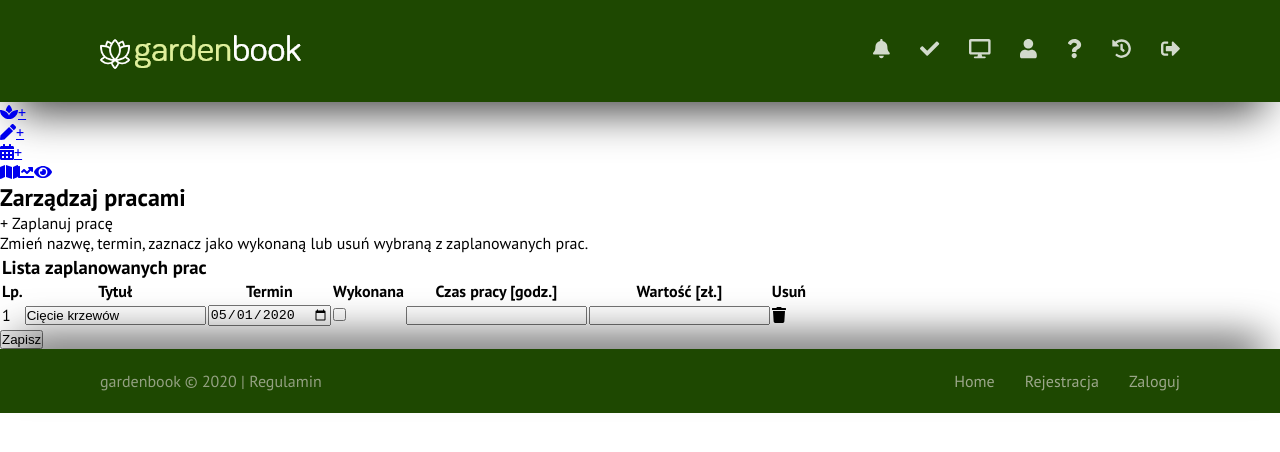
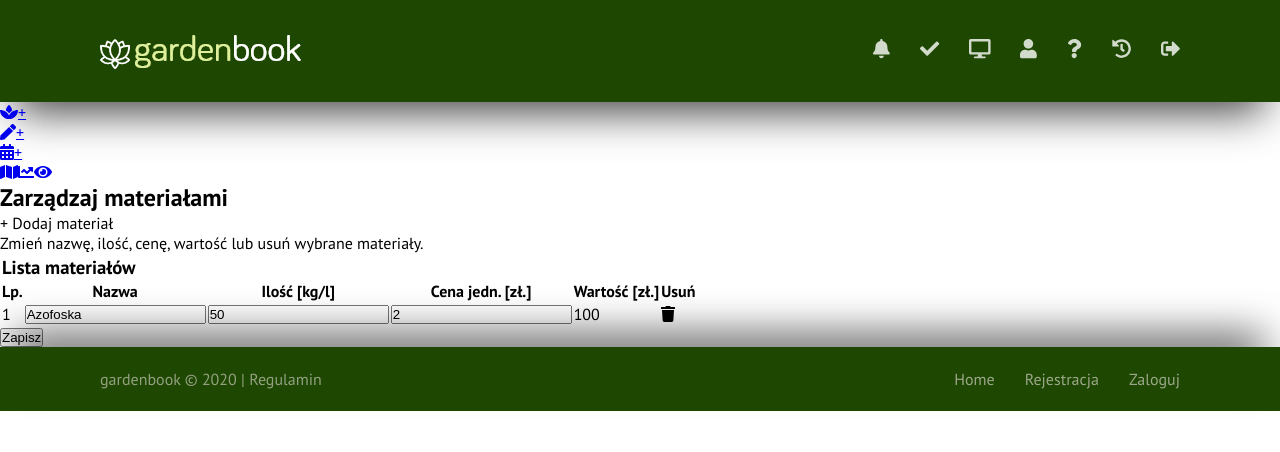
Before and after one commit to hajczek/gardenbook, a React (Create React App) app: page / in a window 1280 px wide. Shown: the top 452 px of the page. Built offline with nearby package versions, Linux system fonts and the light colour scheme.

Commit message:
Added needed statuses nad functions to ManageMaterialsCard component

```diff
--- a/src/components/ManageMaterials/ExistedMaterialsList.js
+++ b/src/components/ManageMaterials/ExistedMaterialsList.js
@@ -1,53 +1,102 @@
-import React from "react";
+import React, { useState } from "react";
 import { FontAwesomeIcon } from "@fortawesome/react-fontawesome";
 import { faTrash } from "@fortawesome/free-solid-svg-icons";
 
 const ExistedMaterialsList = () => {
+  const [materialName, setMaterialName] = useState("Azofoska");
+  const [materialQuant, setMaterialQuant] = useState(50);
+  const [materialPrice, setMaterialPrice] = useState(2);
+
+  /* Needed functionality:
+    1. onSubmit() - set data from form to database
+    2. materialValue() - Count material value with use quantity and price of material
+    3. deleteMaterial() - Delete all position from table and from database
+    4. material name, quant and price must be get from database to display in table
+  */
+
+  function onSubmit(e) {
+    console.log(materialName);
+    console.log(materialQuant);
+    console.log(materialPrice);
+
+    e.preventDefault();
+  }
+
+  // Count material value with use quantity and price of material
+  function materialValue() {
+    return materialQuant * materialPrice;
+  }
+
+  // Delete all position from table and from database
+  function deleteMaterial(e) {
+    console.log("Delete");
+    e.preventDefault();
+  }
+
   return (
-    <div class="content">
+    <div className="content">
+      <form onSubmit={onSubmit}>
         <table>
+          <tbody>
             <tr>
-          <td colspan="6">
+              <td colSpan="6">
                 <h3>Lista materiałów</h3>
               </td>
             </tr>
             <tr>
               <th>Lp.</th>
               <th>Nazwa</th>
-          <th>Ilość</th>
-          <th>Cena jedn. [zł]</th>
-          <th>Wartość [zł]</th>
+              <th>Ilość [kg/l]</th>
+              <th>Cena jedn. [zł.]</th>
+              <th>Wartość [zł.]</th>
               <th>Usuń</th>
             </tr>
             <tr>
               <td>1</td>
               <td>
-            <span className="edited-value" id="material-name">
-              Azofoska
+                <input
+                  type="string"
+                  id="material-name"
+                  name="material-name"
+                  value={materialName}
+                  onChange={(e) => setMaterialName(e.target.value)}
+                />
+              </td>
+              <td>
+                <input
+                  type="number"
+                  id="material-quant"
+                  name="material-quant"
+                  value={materialQuant}
+                  onChange={(e) => setMaterialQuant(e.target.value)}
+                />
+              </td>
+              <td>
+                <input
+                  type="number"
+                  id="material-price"
+                  name="material-price"
+                  value={materialPrice}
+                  onChange={(e) => setMaterialPrice(e.target.value)}
+                />
+              </td>
+              <td>
+                <span className="edited-value" id="material-value">
+                  {materialValue()}
                 </span>
               </td>
               <td>
-            <span className="edited-value" id="material-quantity">
-              50
-            </span>
-            kg
-          </td>
-          <td>
-            <span className="edited-value" id="material-price">
-              2,00
-            </span>
-          </td>
-          <td>
-            <span className="edited-value" id="material-value">
-              100
-            </span>
-          </td>
-          <td>
-            <FontAwesomeIcon id="delete-material" icon={faTrash} />
+                <FontAwesomeIcon
+                  id="delete-material"
+                  icon={faTrash}
+                  onClick={deleteMaterial}
+                />
               </td>
             </tr>
+          </tbody>
         </table>
-      <button id="submit-changes-in-materials">Zapisz</button>
+        <button id="changes-materials-btn">Zapisz</button>
+      </form>
     </div>
   );
 };
--- a/src/components/ManageMaterials/ManageMaterialsCard.js
+++ b/src/components/ManageMaterials/ManageMaterialsCard.js
@@ -1,14 +1,9 @@
 import React from "react";
-import HeaderUser from "../UserElemCard/HeaderUser";
-import LeftMenuUser from "../UserElemCard/LeftMenuUser";
 import ExistedMaterialsList from "./ExistedMaterialsList";
-import Footer from "../Footer";
 
 const ManageMaterialsCard = () => {
   return (
     <div className="contentUser">
-      <HeaderUser />
-      <LeftMenuUser />
       <div className="content">
         <h2>Zarządzaj materiałami</h2>
         <span className="plus-link" id="add-material-link">
@@ -17,7 +12,6 @@ const ManageMaterialsCard = () => {
         <p>Zmień nazwę, ilość, cenę, wartość lub usuń wybrane materiały.</p>
         <ExistedMaterialsList />
       </div>
-      <Footer />
     </div>
   );
 };
--- a/src/components/ManageWorks/ExistedWorksList.js
+++ b/src/components/ManageWorks/ExistedWorksList.js
@@ -107,7 +107,7 @@ const PlannedWorkList = () => {
             </tr>
           </tbody>
         </table>
-        <button id="change-works">Zapisz</button>
+        <button id="change-works-btn">Zapisz</button>
       </form>
     </div>
   );
--- a/src/components/User/PageUser.js
+++ b/src/components/User/PageUser.js
@@ -4,7 +4,8 @@ import LeftMenuUser from "./LeftMenuUser";
 import Footer from "../Page/Footer";
 // import AlertsCard from "../Alerts/AlertsCard";
 // import AccountUserCard from "../AccountUser/AccountUserCard";
-import ManageWorksCard from "../ManageWorks/ManageWorksCard";
+// import ManageWorksCard from "../ManageWorks/ManageWorksCard";
+import ManageMaterialsCard from "../ManageMaterials/ManageMaterialsCard";
 
 const PageCard = () => {
   return (
@@ -13,7 +14,8 @@ const PageCard = () => {
       <LeftMenuUser />
       {/* <AlertsCard /> */}
       {/* <AccountUserCard /> */}
-      <ManageWorksCard />
+      {/* <ManageWorksCard /> */}
+      <ManageMaterialsCard />
       <Footer />
     </div>
   );
```
Lines whose indentation alone changed are shown as unchanged.
